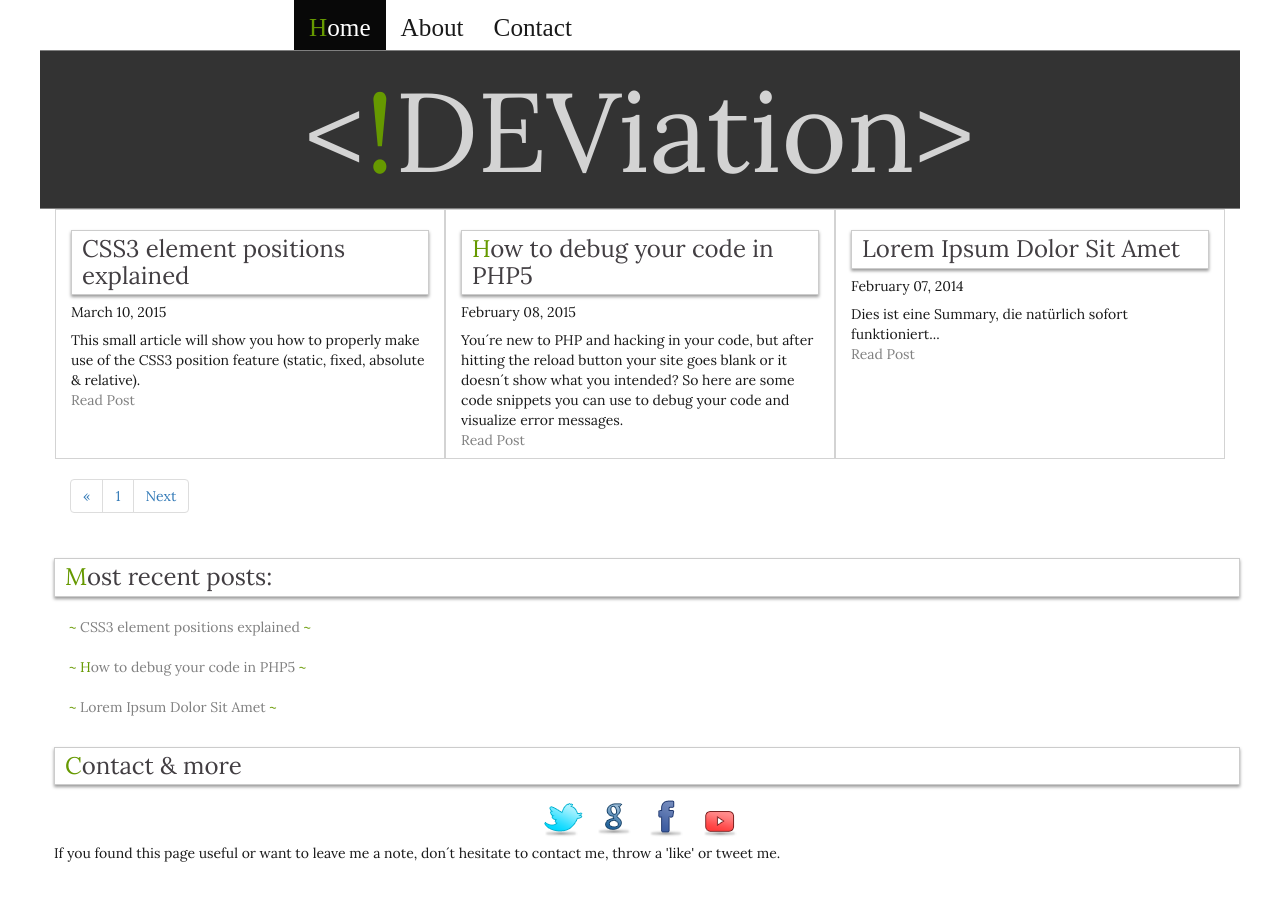
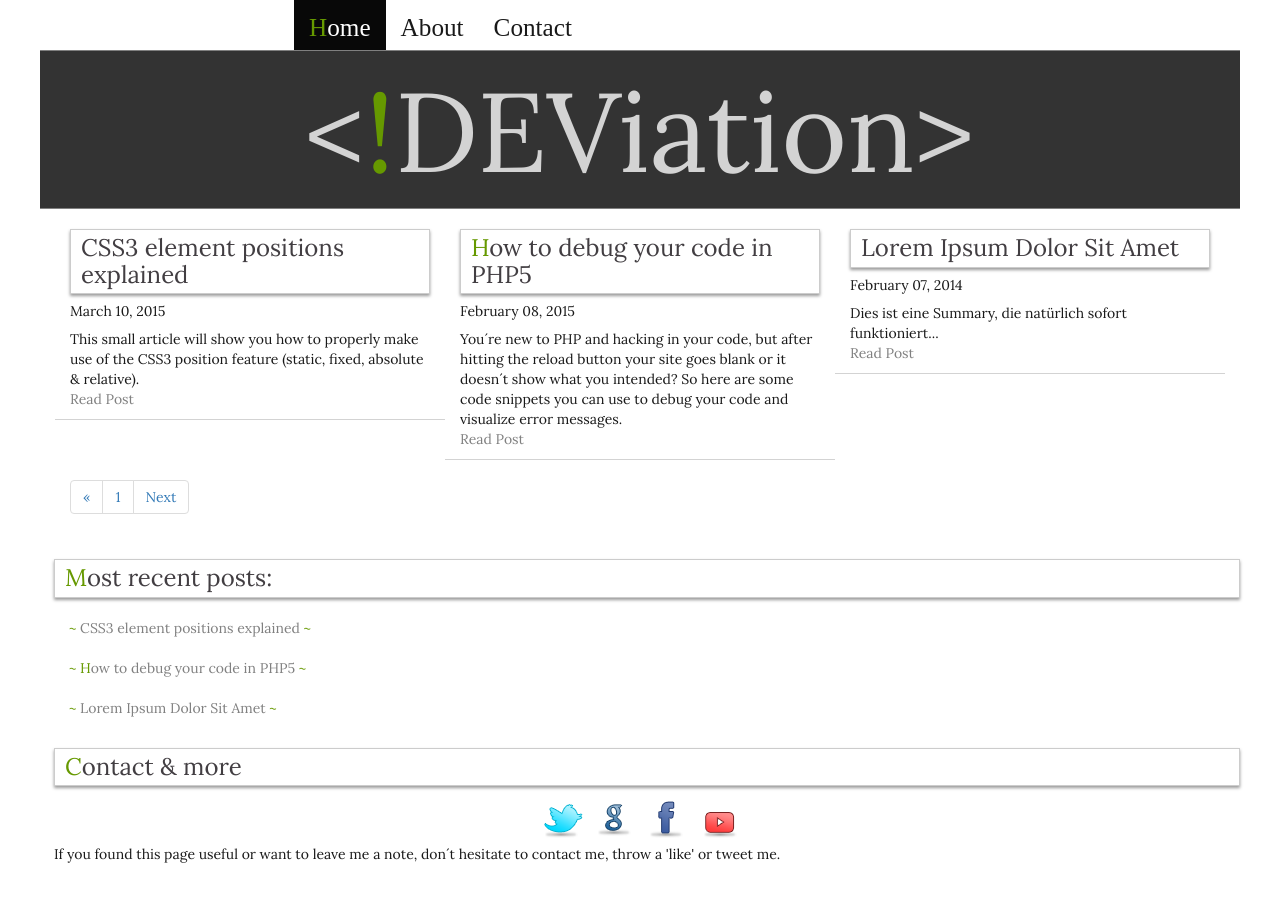
Before and after one commit to CodeDeviation/CodeDeviation, a Jekyll site: the page built from index.html, in a window 1280 px wide. Built offline with Jekyll 4.4.1, drawn with Linux system fonts in a browser that asks for light colours; Markdown is read by kramdown in place of the engine named in the settings; the list of posts is cut into pages by our own code.

Commit message:
postBoxes

```diff
--- a/css/format.css
+++ b/css/format.css
@@ -42,9 +42,8 @@
     Post summary on index.html
   ********************************** */
 
-.postBox {
-    height: 250px;
-    border: 1px solid lightgrey;
+.postBorderBottom {
+    border-bottom: 0.5px solid lightgrey;
 }
 
 
--- a/index.html
+++ b/index.html
@@ -5,7 +5,7 @@
 
 {% for post in paginator.posts limit: 10 %}
 
-<div class="col-md-4 greyBorders postBox">
+<div class="col-md-4 postBorderBottom">
   <div>
     <h3>{{ post.title }}</h3>
     <h5>{{ post.date | date: '%B %d, %Y'| }}</h5>
```
